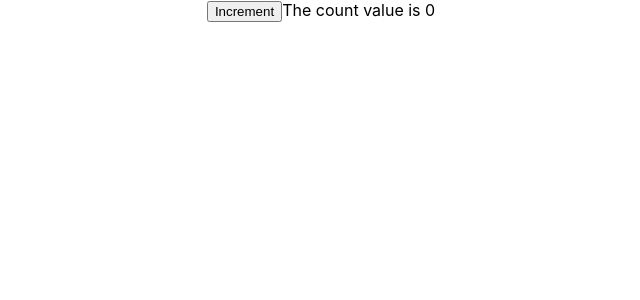
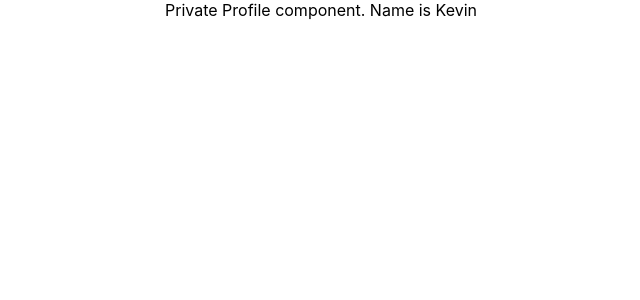
Before and after one commit to pinggdev/React-Typescript, a React (Create React App) app: page / in a window 1280 px wide. Shown: the top 300 px of the page, without its empty margins (319-959 px from the left). Built offline with nearby package versions, Linux system fonts and the light colour scheme.

Commit message:
Component Prop

```diff
--- a/src/App.tsx
+++ b/src/App.tsx
@@ -1,5 +1,7 @@
 import "./App.css";
-import { Counter } from "./components/class/Counter";
+import { Private } from "./components/auth/Private";
+import { Profile } from "./components/auth/Profile";
+// import { Counter } from "./components/class/Counter";
 // import { Container } from "./components/Container";
 // import { Button } from "./components/Button";
 // import { Input } from "./components/Input";
@@ -68,7 +70,8 @@
         <User />
       </UserContextProvider> */}
 
-      <Counter message="The count value is" />
+      {/* <Counter message="The count value is" /> */}
+      <Private isLoggedIn={true} component={Profile} />
     </div>
   );
 }
--- /dev/null
+++ b/src/components/auth/Login.tsx
@@ -0,0 +1,3 @@
+export const Login = () => {
+  return <div>Please login to continue</div>;
+};
--- /dev/null
+++ b/src/components/auth/Private.tsx
@@ -0,0 +1,16 @@
+import React from "react";
+import { Login } from "./Login";
+import { ProfileProps } from "./Profile";
+
+type PrivateProps = {
+  isLoggedIn: boolean;
+  component: React.ComponentType<ProfileProps>;
+};
+
+export const Private = ({ isLoggedIn, component: Component }: PrivateProps) => {
+  if (isLoggedIn) {
+    return <Component name="Kevin" />;
+  } else {
+    return <Login />;
+  }
+};
--- /dev/null
+++ b/src/components/auth/Profile.tsx
@@ -0,0 +1,7 @@
+export type ProfileProps = {
+  name: string;
+};
+
+export const Profile = ({ name }: ProfileProps) => {
+  return <div>Private Profile component. Name is {name}</div>;
+};
```
